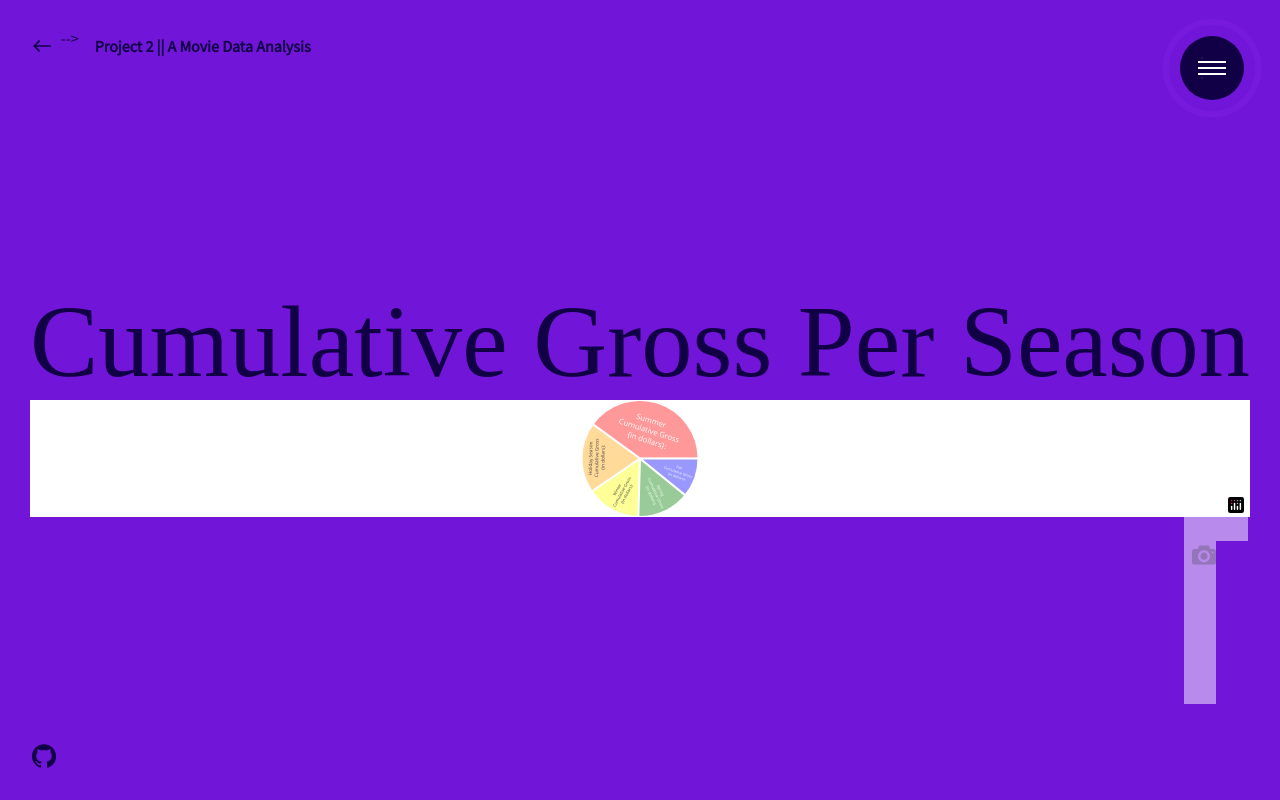
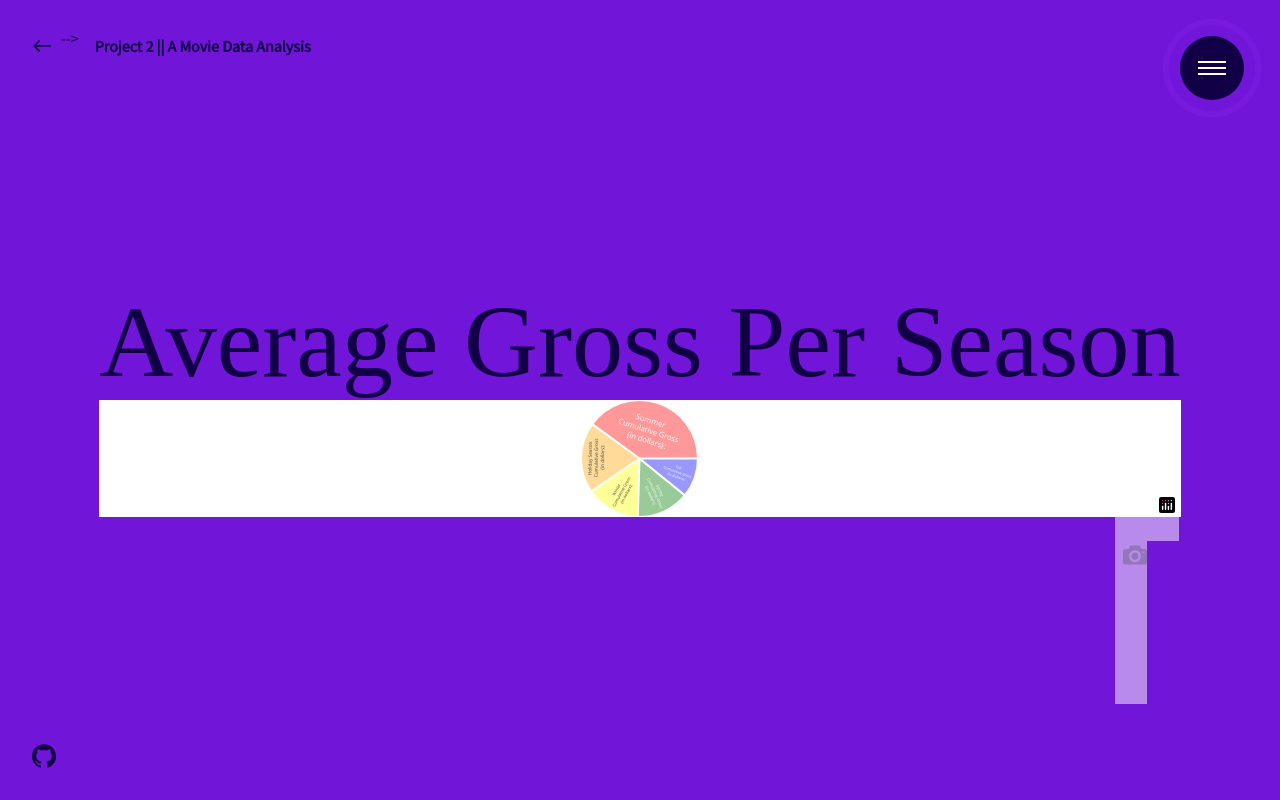
Before and after one commit to Tabitha-Corrie-Alex-Dan/MovieGross, a Flask app: page /tabitha in a window 1280 px wide. Run offline with Flask 2, Linux system fonts and the light colour scheme; data that the repository does not hold is empty; some libraries are stand-ins or nearby versions; some web fonts are replaced.

Commit message:
changing title names

```diff
--- a/app/templates/index4.html
+++ b/app/templates/index4.html
@@ -52,13 +52,13 @@
 						<div class="hamburger__line-in hamburger__line-in--cross02 hamburger__line-in--demo-5"></div>
 					</div>
 				</div>
-				<div class="demo-title demo-title--demo-6" id="plot">Cumulative Gross Per Season</div>
+				<div class="demo-title demo-title--demo-6" id="plot">Average Gross Per Season</div>
 				<div class="global-menu">
 					<div class="global-menu__wrap">
 						<a class="global-menu__item global-menu__item--demo-6" href="/corrie">Corrie's Chart</a>
 						<a class="global-menu__item global-menu__item--demo-6" href="/dan">Top Movie per Season</a>
 						<a class="global-menu__item global-menu__item--demo-6" href="/alex">Alex's Chart</a>
-						<a class="global-menu__item global-menu__item--demo-6" href="/tabitha">Tabitha's Chart</a>
+						<a class="global-menu__item global-menu__item--demo-6" href="/tabitha">Average Gross Per Season</a>
 					</div>
 				</div>
 				<svg class="shape-overlays" viewBox="0 0 100 100" preserveAspectRatio="none">
--- a/app/templates/index6.html
+++ b/app/templates/index6.html
@@ -57,7 +57,7 @@
 						<a class="global-menu__item global-menu__item--demo-6" href="/releases">Releases Per Season</a>
 						<a class="global-menu__item global-menu__item--demo-6" href="/dan">Dan's Chart</a>
 						<a class="global-menu__item global-menu__item--demo-6" href="/alex">Alex's Chart</a>
-						<a class="global-menu__item global-menu__item--demo-6" href="tabitha">Tabitha's Chart</a>
+						<a class="global-menu__item global-menu__item--demo-6" href="tabitha">Average Gross Per Season</a>
 					</div>
 				</div>
 				<svg class="shape-overlays" viewBox="0 0 100 100" preserveAspectRatio="none">
```
